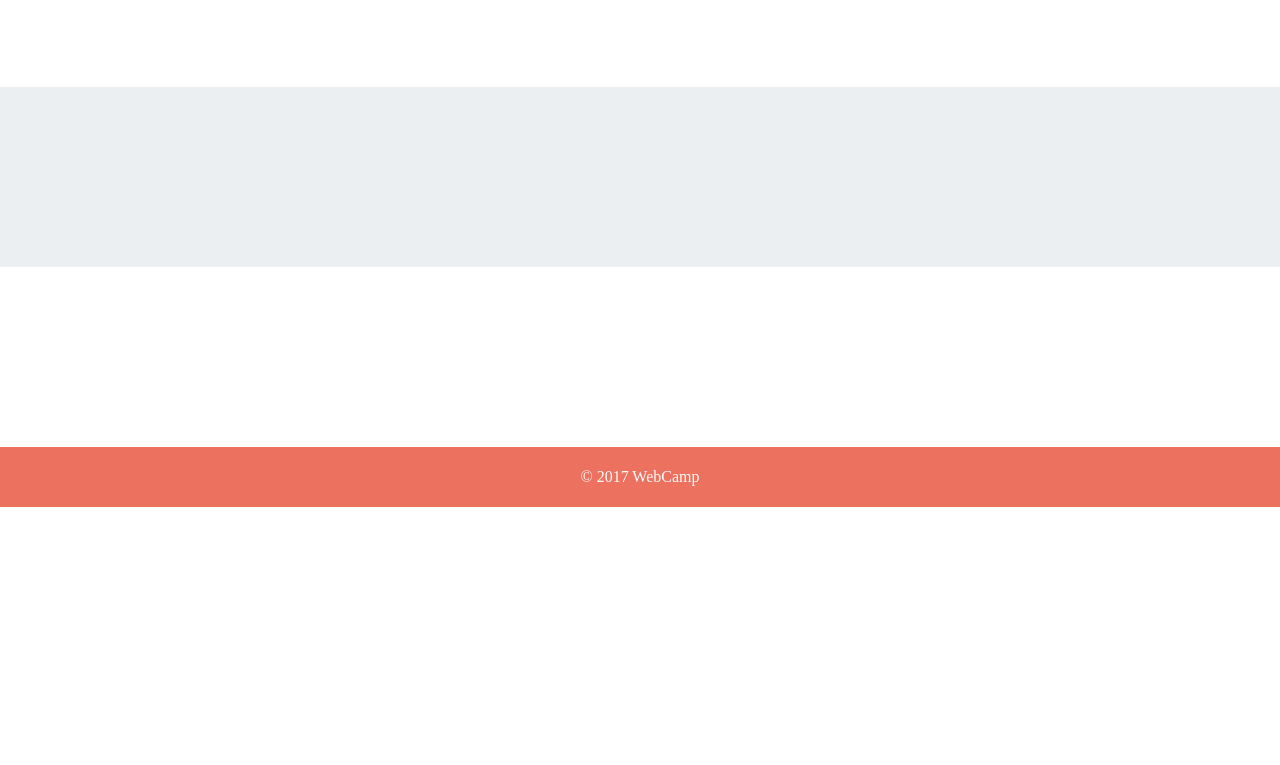
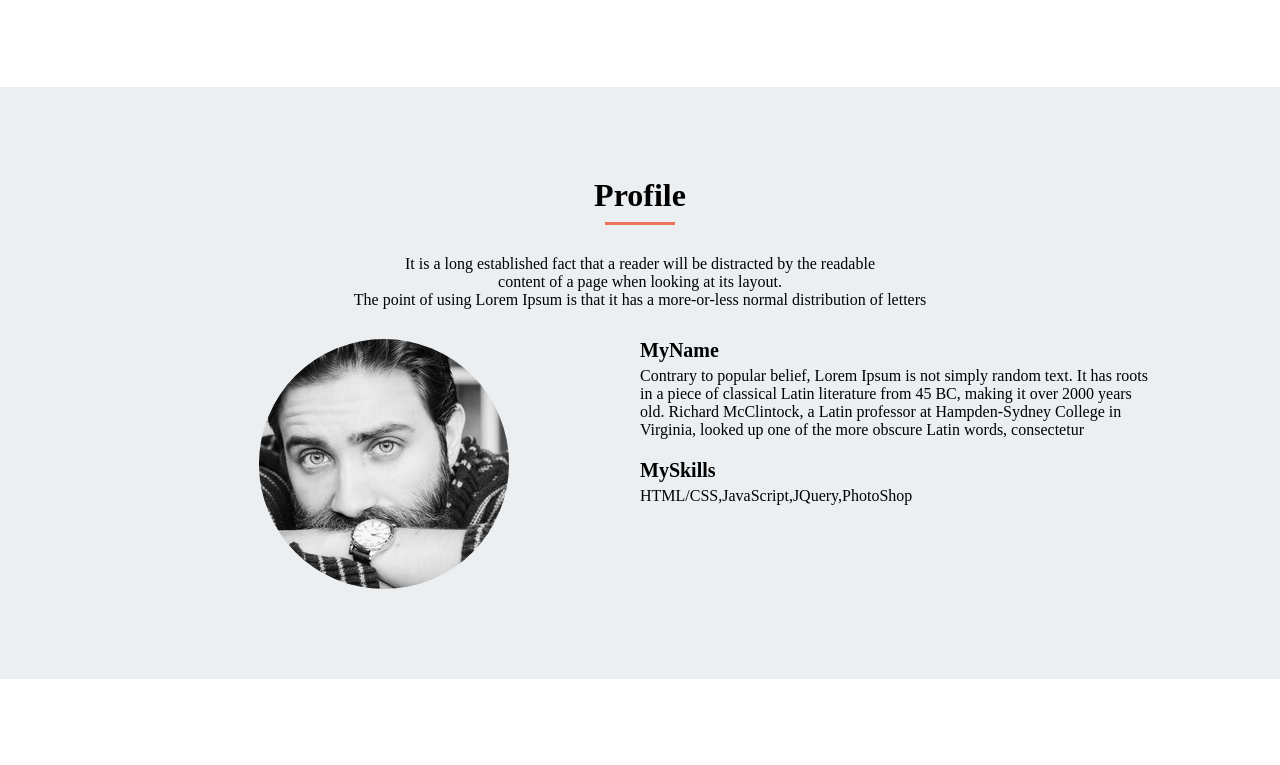
Before and after one commit to kana6234/challenge_webpage, a plain HTML site: page index.html in a window 1280 px wide. Shown: the part 2075-2840 px from the top of the page. Before the commit the page ends 2582 px from the top, so only its background shows below. Drawn offline with Linux system fonts and the light colour scheme.

Commit message:
[add]Profileの作成

```diff
--- a/index.html
+++ b/index.html
@@ -72,7 +72,29 @@
         </div>
       </div>
     </section>
-    <section id="profile"></section>
+    <section id="profile">
+      <h2 class="heading">Profile</h2>
+      <p class="heading-text">
+        It is a long established fact that a reader will be distracted by the readable
+        <br>content of a page when looking at its layout.
+        <br>The point of using Lorem Ipsum is that it has a more-or-less normal distribution of letters
+      </p>
+      <div class="profile-group">
+        <div class="left-content">
+          <div class="my-face"></div>
+        </div>
+        <div class="right-content">
+          <h3 class="description-title">MyName</h3>
+          <p class="description-text">
+            Contrary to popular belief, Lorem Ipsum is not simply random text. It has roots in a piece of classical Latin literature from 45 BC, making it over 2000 years old. Richard McClintock, a Latin professor at Hampden-Sydney College in Virginia, looked up one of the more obscure Latin words, consectetur
+          </p>
+          <h3 class="description-title">MySkills</h3>
+          <p class="description-text">
+            HTML/CSS,JavaScript,JQuery,PhotoShop
+          </p>
+        </div>
+      </div>
+    </section>
     <section id="contact"></section>
     <footer>
       <p class="footer-text">©︎ 2017 WebCamp</p>
--- a/style.css
+++ b/style.css
@@ -158,6 +158,38 @@ header {
   font-size: 16px;
 }
 
+.profile-group {
+  display: flex;
+  width: 1024px;
+  margin: 0 auto;
+}
+
+.left-content, .right-content {
+  width: 50%;
+}
+
+.my-face {
+  width: 250px;
+  height: 250px;
+  margin: 0 auto;
+  border-radius: 50%;
+  background-image: url(img/my-icon.jpg);
+}
+
+.description-title {
+  margin-bottom: 5px;
+  font-size: 20px;
+}
+
+.description-text {
+  margin-bottom: 20px;
+  font-size: 16px;
+}
+
+.description-text:last-child {
+  margin-bottom: 0;
+}
+
 footer {
   width: 100%;
   height: 60px;
```
